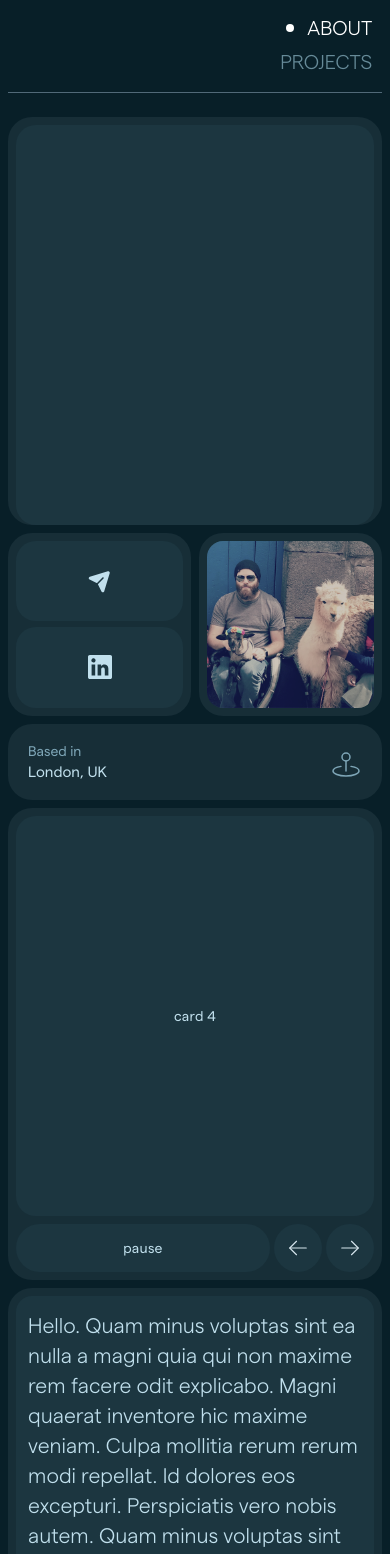
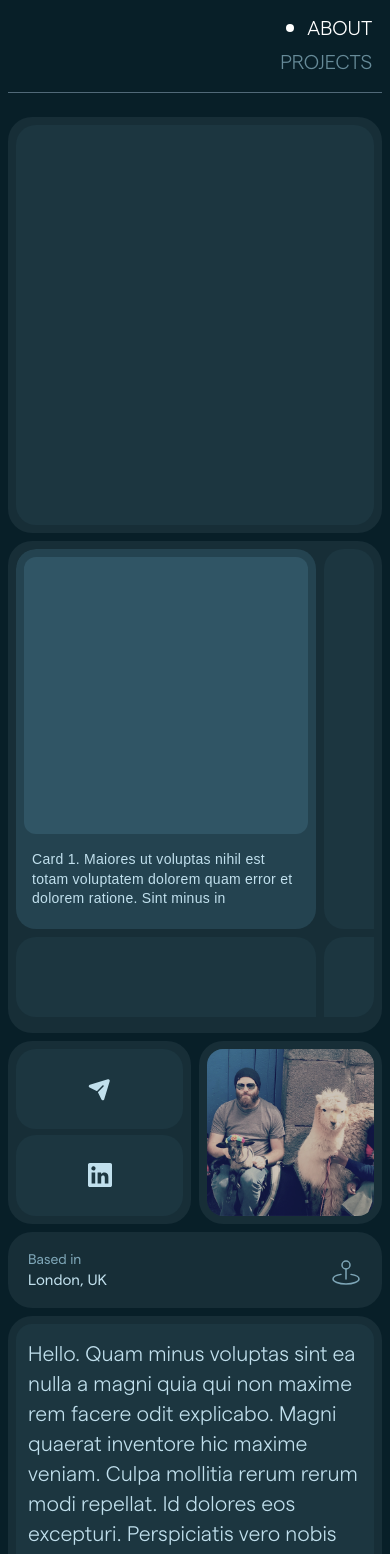
Before and after one commit to TomHoffman/folio, a Next.js app: page / in a window 390 px wide. Shown: the top 1554 px of the page. Built offline with nearby package versions, Linux system fonts and the light colour scheme.

Commit message:
Updated hero grid and added mobile implementation
Co-Authored-By: Claude Sonnet 4.6 <noreply@anthropic.com>

```diff
--- a/components/HomepageHero.module.css
+++ b/components/HomepageHero.module.css
@@ -5,9 +5,10 @@
   --hero-text-primary: #c1e0ed;
   --hero-text-secondary: #7ea6b7;
   --hero-square: clamp(148px, 22vw, 248px);
-  /* Desktop bento: fixed tracks; pan centers active tile. Gap 8px + card radius 10px unchanged. */
-  --cluster4-desktop-col: 317.52px; /* +5% vs 302.4px */
-  --cluster4-desktop-row: 402px;
+  --cluster4-mobile-panel-w: min(300px, 85vw);
+  --cluster4-mobile-panel-h: 380px;
+  --cluster4-desktop-col: 320px;
+  --cluster4-desktop-row: 400px;
   box-sizing: border-box;
   width: 100%;
   padding-bottom: 3em;
@@ -49,8 +50,7 @@
 .cluster2 {
   background: var(--hero-card-bg);
   border-radius: 24px;
-  /* No bottom padding — avoids empty strip under panelHero while availability row is hidden */
-  padding: 8px 8px 0 8px;
+  padding: 8px;
   display: grid;
   gap: 8px;
 }
@@ -303,6 +303,7 @@
 .cluster4MobileCarousel {
   display: block;
   min-height: 0;
+  overflow: hidden;
 }
 
 .cluster4DesktopGrid {
@@ -342,19 +343,27 @@
 .cluster4DesktopCard {
   border-radius: 10px;
   background: var(--hero-inner-bg);
-  display: grid;
-  place-items: center;
+  padding: 8px;
+  display: flex;
+  flex-direction: column;
+  gap: 16px;
   min-height: 0;
   color: var(--hero-text-primary);
   font-size: 14px;
   letter-spacing: 0.02em;
 }
 
+.cluster4DesktopCardWide {
+  flex-direction: row;
+  align-items: center;
+  gap: 8px;
+}
+
 .cluster4DesktopCard:is(button) {
   appearance: none;
   border: 0;
   margin: 0;
-  padding: 0;
+  padding: 8px;
   cursor: pointer;
   width: 100%;
   height: 100%;
@@ -389,34 +398,70 @@
 .cluster4MobileViewport {
   overflow: hidden;
   border-radius: 20px;
+  height: calc(var(--cluster4-mobile-panel-h) + 88px);
+  min-height: var(--cluster4-mobile-panel-h);
 }
 
-.cluster4MobileTrack {
-  display: flex;
-  width: calc(var(--carousel-count, 1) * 100%);
-  transform: translateX(
-    calc((var(--carousel-index, 0) * -100%) / var(--carousel-count, 1))
+.cluster4MobileGrid {
+  display: grid;
+  grid-template-columns: repeat(6, var(--cluster4-mobile-panel-w));
+  grid-template-rows: repeat(6, var(--cluster4-mobile-panel-h));
+  gap: 8px;
+  width: max-content;
+  transform: translate(
+    calc(var(--mobile-active-col, 0) * -1 * (var(--cluster4-mobile-panel-w) + 8px)),
+    calc(var(--mobile-active-row, 0) * -1 * (var(--cluster4-mobile-panel-h) + 8px))
   );
   transition: transform 320ms ease-in-out;
 }
 
-.cluster4MobileTrack[data-animate="false"] {
-  transition: none;
+.cluster4MobileCard {
+  width: var(--cluster4-mobile-panel-w);
+  height: var(--cluster4-mobile-panel-h);
+  background: var(--hero-inner-bg);
+  border: 0;
+  border-radius: 20px;
+  padding: 8px;
+  margin: 0;
+  display: flex;
+  flex-direction: column;
+  gap: 16px;
+  align-items: stretch;
+  text-align: left;
+  cursor: pointer;
 }
 
-.cluster4MobileCard {
-  flex: 0 0 calc(100% / var(--carousel-count, 1));
-  min-height: 300px;
-  background: var(--hero-inner-bg);
-  display: grid;
-  place-items: center;
+.cluster4MobileCardActive {
+  background: #244350;
+}
+
+.cluster4PanelImage {
+  flex: 1 1 auto;
+  min-height: 0;
+  border-radius: 12px;
+  background: #305565;
+}
+
+.cluster4PanelText {
+  padding: 0 8px 12px;
+}
+
+.cluster4PanelTextWide {
+  width: 314px;
+  max-width: 100%;
+  padding: 0 24px 12px 8px;
+}
+
+.cluster4PanelBody {
+  margin: 0;
   color: var(--hero-text-primary);
   font-size: 14px;
+  line-height: 1.4;
   letter-spacing: 0.02em;
 }
 
 .cluster4MobileControls {
-  display: grid;
+  display: none;
   grid-template-columns: minmax(0, 1fr) auto;
   gap: 4px;
 }
@@ -485,7 +530,7 @@
 }
 
 @media (prefers-reduced-motion: reduce) {
-  .cluster4MobileTrack {
+  .cluster4MobileGrid {
     transition: none;
   }
 }
@@ -504,11 +549,37 @@
   }
 
   .cluster4MobileViewport {
-    min-height: var(--hero-mobile-primary-panel-height);
+    min-height: var(--cluster4-mobile-panel-h);
   }
 
   .cluster4MobileCard {
-    min-height: var(--hero-mobile-primary-panel-height);
+    height: var(--cluster4-mobile-panel-h);
+  }
+}
+
+@media (max-width: 1023px) {
+  .row1 {
+    grid-template-columns: minmax(0, 1fr);
+    grid-template-areas:
+      "cluster2"
+      "cluster4"
+      "cluster3";
+  }
+
+  .cluster1 {
+    display: contents;
+  }
+
+  .cluster2 {
+    grid-area: cluster2;
+  }
+
+  .cluster3 {
+    grid-area: cluster3;
+  }
+
+  .cluster4 {
+    grid-area: cluster4;
   }
 }
 
@@ -553,6 +624,8 @@
   .cluster2 {
     min-height: 0;
     height: 100%;
+    /* Keep prior desktop behavior while mobile gets even padding. */
+    padding: 8px 8px 0 8px;
     grid-template-rows: minmax(0, 1fr) auto;
   }
 
@@ -660,6 +733,10 @@
 }
 
 @media (min-width: 1024px) and (max-width: 1279px) {
+  .cluster4DesktopGridInner {
+    grid-template-columns: repeat(16, var(--cluster4-desktop-col));
+  }
+
   .row2Text {
     font-size: 1.5em;
   }
--- a/components/HomepageHero.tsx
+++ b/components/HomepageHero.tsx
@@ -30,6 +30,9 @@ const MOBILE_CARD_LABELS = Array.from(
   { length: 10 },
   (_, idx) => `card ${idx + 1}`,
 );
+const MOBILE_GRID_COLS = 6;
+const MOBILE_GRID_ROWS = 6;
+const MOBILE_GRID_CELLS = MOBILE_GRID_COLS * MOBILE_GRID_ROWS;
 
 /** Figma home-grid pattern — one band (8 tiles / 10 col-units per row). */
 const DESKTOP_BENTO_BASE_ROW_SPANS = [
@@ -60,6 +63,12 @@ function shouldEnableDesktopGridCursor(): boolean {
 const DESKTOP_GRID_CURSOR_BG_ALPHA = 0.7;
 const DESKTOP_GRID_CURSOR_OFFSET_X = 6;
 const DESKTOP_GRID_CURSOR_OFFSET_Y = 6;
+
+function getCardDebugLabel(label: string): string {
+  const match = label.match(/\d+/);
+  if (!match) return "Card";
+  return `Card ${match[0]}`;
+}
 
 function shuffleArray<T>(items: readonly T[]): T[] {
   const copy = [...items];
@@ -120,6 +129,7 @@ export function HomepageHero() {
   const [mobileCluster4IsTransitioning, setMobileCluster4IsTransitioning] =
     useState(false);
   const [carouselAutoplayPaused, setCarouselAutoplayPaused] = useState(false);
+  const [mobileGridActive, setMobileGridActive] = useState({ row: 0, col: 0 });
   const mobileTouchStartXRef = useRef<number | null>(null);
   const desktopBentoViewportRef = useRef<HTMLDivElement | null>(null);
   const desktopBentoInnerRef = useRef<HTMLDivElement | null>(null);
@@ -137,6 +147,7 @@ export function HomepageHero() {
   const [desktopGridCustomCursorEnabled, setDesktopGridCustomCursorEnabled] =
     useState(false);
   const [desktopGridCursorVisible, setDesktopGridCursorVisible] = useState(false);
+  const [desktopWideEnabled, setDesktopWideEnabled] = useState(false);
 
   const [mobileCarouselCards, setMobileCarouselCards] =
     useState(MOBILE_CARD_LABELS);
@@ -146,6 +157,14 @@ export function HomepageHero() {
     const last = mobileCarouselCards[mobileCarouselCards.length - 1];
     return [last, ...mobileCarouselCards, first];
   }, [mobileCarouselCards]);
+  const mobileGridCards = useMemo(
+    () =>
+      Array.from(
+        { length: MOBILE_GRID_CELLS },
+        (_, idx) => mobileCarouselCards[idx % mobileCarouselCards.length] ?? "",
+      ),
+    [mobileCarouselCards],
+  );
 
   useEffect(() => {
     let rafId = 0;
@@ -186,6 +205,14 @@ export function HomepageHero() {
     const onChange = () => sync();
     mqs.forEach((mq) => mq.addEventListener("change", onChange));
     return () => mqs.forEach((mq) => mq.removeEventListener("change", onChange));
+  }, []);
+
+  useEffect(() => {
+    const mq = window.matchMedia("(min-width: 1280px)");
+    const sync = () => setDesktopWideEnabled(mq.matches);
+    sync();
+    mq.addEventListener("change", sync);
+    return () => mq.removeEventListener("change", sync);
   }, []);
 
   const commitDesktopGridCursorPosition = useCallback((clientX: number, clientY: number) => {
@@ -253,10 +280,11 @@ export function HomepageHero() {
       const activeBottomInner = acy + activeHalfH;
 
       let idealTy: number;
-      if (cluster2El) {
+      if (desktopWideEnabled && cluster2El) {
         const c2Bottom = cluster2El.getBoundingClientRect().bottom;
         idealTy = c2Bottom - vpRect.top - activeBottomInner;
       } else {
+        /* Tablet/desktop: center active panel within cluster4 viewport. */
         idealTy = vh / 2 - acy;
       }
 
@@ -283,7 +311,12 @@ export function HomepageHero() {
       window.removeEventListener("scroll", onScroll, { capture: true });
       ro.disconnect();
     };
-  }, [mobileCarouselCards, desktopBentoActive.row, desktopBentoActive.card]);
+  }, [
+    mobileCarouselCards,
+    desktopBentoActive.row,
+    desktopBentoActive.card,
+    desktopWideEnabled,
+  ]);
 
   const stepForwardRef = useRef(() => {});
 
@@ -328,6 +361,11 @@ export function HomepageHero() {
     const threshold = 30;
     if (deltaX <= -threshold) stepMobileCarousel(1);
     if (deltaX >= threshold) stepMobileCarousel(-1);
+  };
+
+  const onMobileGridPanelClick = (row: number, col: number) => {
+    if (row === mobileGridActive.row && col === mobileGridActive.col) return;
+    setMobileGridActive({ row, col });
   };
 
   useEffect(() => {
@@ -485,21 +523,40 @@ export function HomepageHero() {
           >
             <div className={styles.cluster4MobileViewport}>
               <div
-                className={styles.cluster4MobileTrack}
+                className={styles.cluster4MobileGrid}
                 style={
                   {
-                    "--carousel-count": mobileCarouselTrackCards.length,
-                    "--carousel-index": mobileCluster4TrackIndex,
+                    "--mobile-active-col": mobileGridActive.col,
+                    "--mobile-active-row": mobileGridActive.row,
                   } as CSSProperties
                 }
-                data-animate={mobileCluster4Animate ? "true" : "false"}
-                onTransitionEnd={onMobileCarouselTrackTransitionEnd}
               >
-                {mobileCarouselTrackCards.map((label, idx) => (
-                  <div key={`track-card-${idx}`} className={styles.cluster4MobileCard}>
-                    {label}
-                  </div>
-                ))}
+                {mobileGridCards.map((label, idx) => {
+                  const row = Math.floor(idx / MOBILE_GRID_COLS);
+                  const col = idx % MOBILE_GRID_COLS;
+                  const isActive = row === mobileGridActive.row && col === mobileGridActive.col;
+                  return (
+                    <button
+                      key={`mobile-grid-card-${idx}`}
+                      type="button"
+                      className={`${styles.cluster4MobileCard}${isActive ? ` ${styles.cluster4MobileCardActive}` : ""}`}
+                      onClick={() => onMobileGridPanelClick(row, col)}
+                      aria-current={isActive ? "true" : undefined}
+                      aria-label={label}
+                    >
+                      {isActive ? (
+                        <>
+                          <div className={styles.cluster4PanelImage} />
+                          <div className={styles.cluster4PanelText}>
+                            <p className={styles.cluster4PanelBody}>
+                              {`${getCardDebugLabel(label)}. Maiores ut voluptas nihil est totam voluptatem dolorem quam error et dolorem ratione. Sint minus in`}
+                            </p>
+                          </div>
+                        </>
+                      ) : null}
+                    </button>
+                  );
+                })}
               </div>
             </div>
           </div>
@@ -540,22 +597,39 @@ export function HomepageHero() {
                   const isActive =
                     rowIdx === desktopBentoActive.row &&
                     cardIdx === desktopBentoActive.card;
+                  const isWide = desktopWideEnabled && colSpan === 2;
                   return (
                     <button
                       key={`desktop-bento-${rowIdx}-${cardIdx}`}
                       type="button"
                       ref={isActive ? desktopBentoActivePanelRef : undefined}
-                      className={`${styles.cluster4DesktopCard}${isActive ? ` ${styles.cluster4DesktopCardAccent}` : ""}`}
-                      style={{ gridColumn: `span ${colSpan}` }}
+                      className={`${styles.cluster4DesktopCard}${isWide ? ` ${styles.cluster4DesktopCardWide}` : ""}${isActive ? ` ${styles.cluster4DesktopCardAccent}` : ""}`}
+                      style={{ gridColumn: `span ${isWide ? 2 : 1}` }}
                       data-active={isActive ? "true" : undefined}
                       aria-current={isActive ? "true" : undefined}
                       aria-label={label}
                       onClick={() => setDesktopBentoActive({ row: rowIdx, card: cardIdx })}
                     >
                       {isActive ? (
-                        <span className={styles.cluster4DesktopCardLabel} aria-hidden>
-                          {label}
-                        </span>
+                        isWide ? (
+                          <>
+                            <div className={styles.cluster4PanelImage} />
+                            <div className={styles.cluster4PanelTextWide}>
+                              <p className={styles.cluster4PanelBody}>
+                                {`${getCardDebugLabel(label)}. Maiores ut voluptas nihil est totam voluptatem dolorem quam error et dolorem ratione. Sint minus in`}
+                              </p>
+                            </div>
+                          </>
+                        ) : (
+                          <>
+                            <div className={styles.cluster4PanelImage} />
+                            <div className={styles.cluster4PanelText}>
+                              <p className={styles.cluster4PanelBody}>
+                                {`${getCardDebugLabel(label)}. Maiores ut voluptas nihil est totam voluptatem dolorem quam error et dolorem ratione. Sint minus in`}
+                              </p>
+                            </div>
+                          </>
+                        )
                       ) : null}
                     </button>
                   );
```
